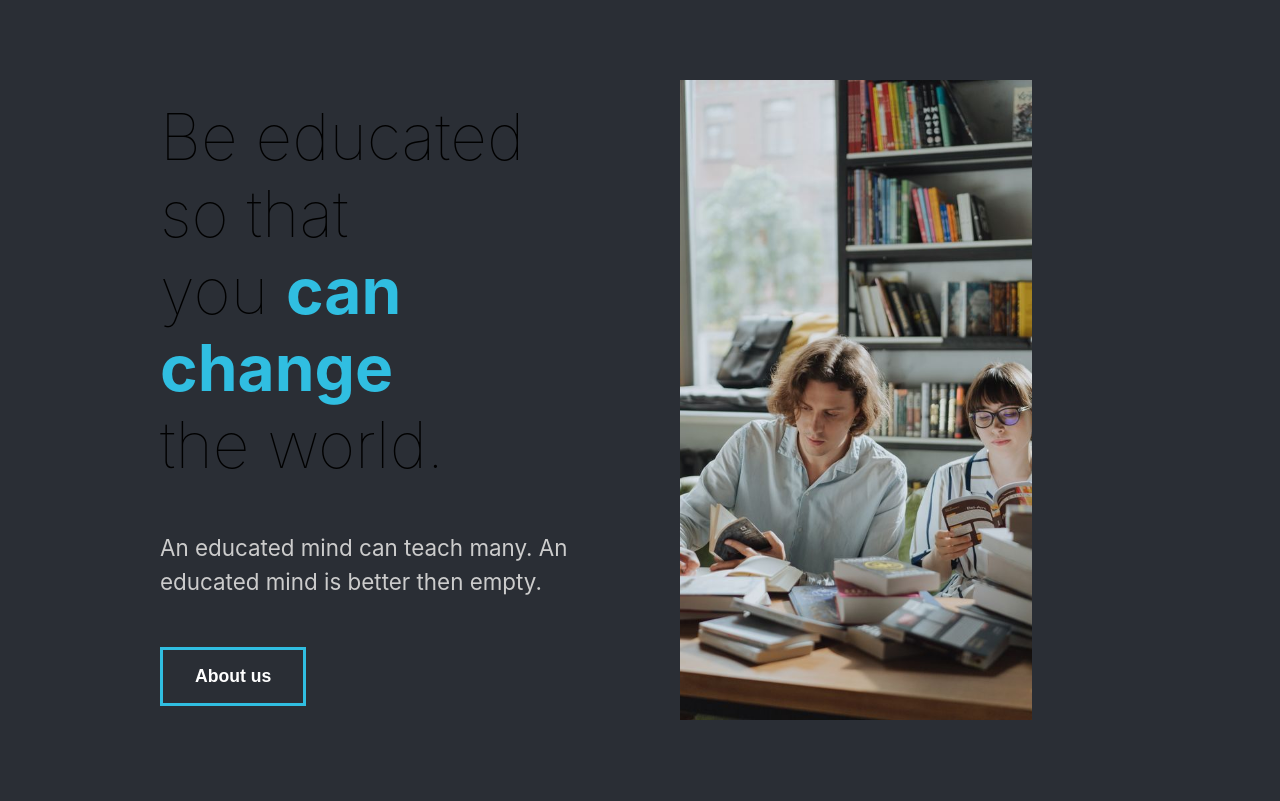
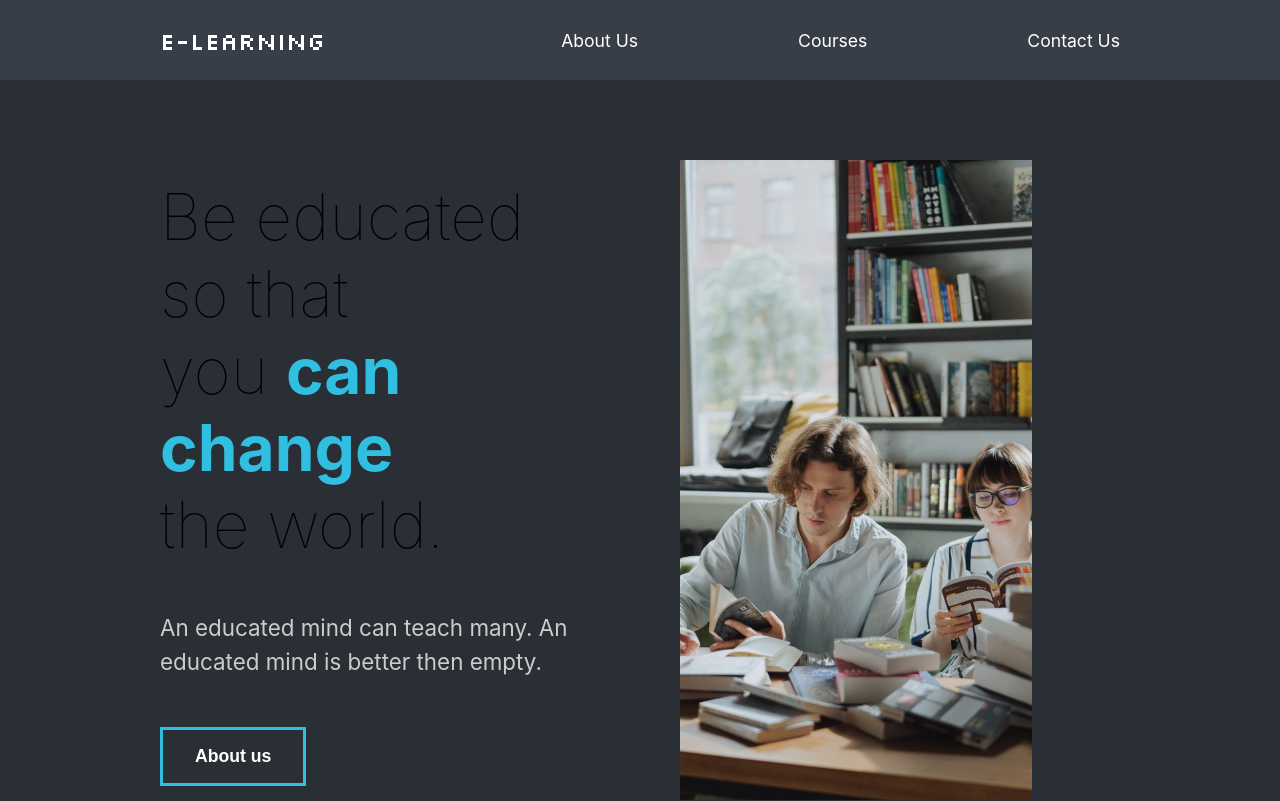
Before and after one commit to Kudratov1412/interactve-react-e-learning, a React (Create React App) app in the folder 86-dars_e-learning/: page / in a window 1280 px wide. Shown: the top 801 px of the page. Built offline with nearby package versions, Linux system fonts and the light colour scheme; a web font is replaced by a local one.

Commit message:
Nav Completed static styling

```diff
--- a/86-dars_e-learning/public/index.html
+++ b/86-dars_e-learning/public/index.html
@@ -7,6 +7,12 @@
     <meta
       name="description"
       content="Web site created using create-react-app"
+    />
+    <link rel="preconnect" href="https://fonts.googleapis.com" />
+    <link rel="preconnect" href="https://fonts.gstatic.com" crossorigin />
+    <link
+      href="https://fonts.googleapis.com/css2?family=Silkscreen&display=swap"
+      rel="stylesheet"
     />
     <link
       href="https://fonts.cdnfonts.com/css/sf-pro-display"
--- a/86-dars_e-learning/src/App.js
+++ b/86-dars_e-learning/src/App.js
@@ -3,11 +3,13 @@
 import GlobalStyle from "./components/GlobalStyle";
 // import pages
 import AboutUs from "./pages/AboutUs";
+import Nav from "./components/Nav";
 
 function App() {
   return (
     <div className="App">
       <GlobalStyle />
+      <Nav />
       <AboutUs />
     </div>
   );
--- /dev/null
+++ b/86-dars_e-learning/src/components/Nav.js
@@ -0,0 +1,52 @@
+import React from "react";
+import styled from "styled-components";
+
+const Nav = () => {
+  return (
+    <StyledNav >
+      <h1>
+        <a id="logo" href="#!">e-Learning</a>
+      </h1>
+      <ul>
+        <li>
+          <a href="#!">About Us</a>
+        </li>
+        <li>
+          <a href="#!">Courses</a>
+        </li>
+        <li>
+          <a href="#!">Contact Us</a>
+        </li>
+      </ul>
+    </StyledNav>
+  );
+};
+
+const StyledNav = styled.nav`
+  min-height: 10vh;
+  display: flex;
+  margin: auto;
+  justify-content: space-between;
+  align-items: center;
+  padding: 1rem 10rem;
+  background-color: #383e47;
+  a {
+    text-decoration: none;
+    color: #fff;
+  }
+  ul {
+    display: flex;
+    list-style: none;
+  }
+  #logo {
+    font-weight: lighter;
+    font-size: 1.5rem;
+    font-family: "Silkscreen", sans-serif;
+  }
+  li {
+    padding-left: 10rem;
+    position: relative;
+  }
+`;
+
+export default Nav;
```
